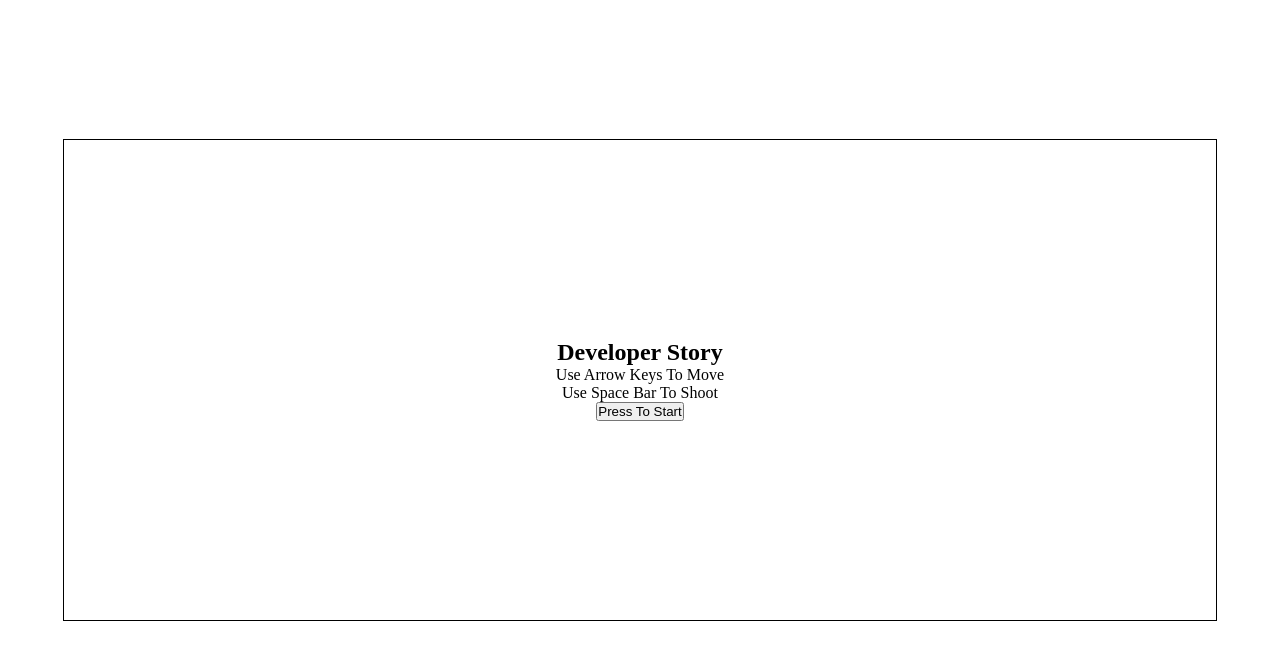
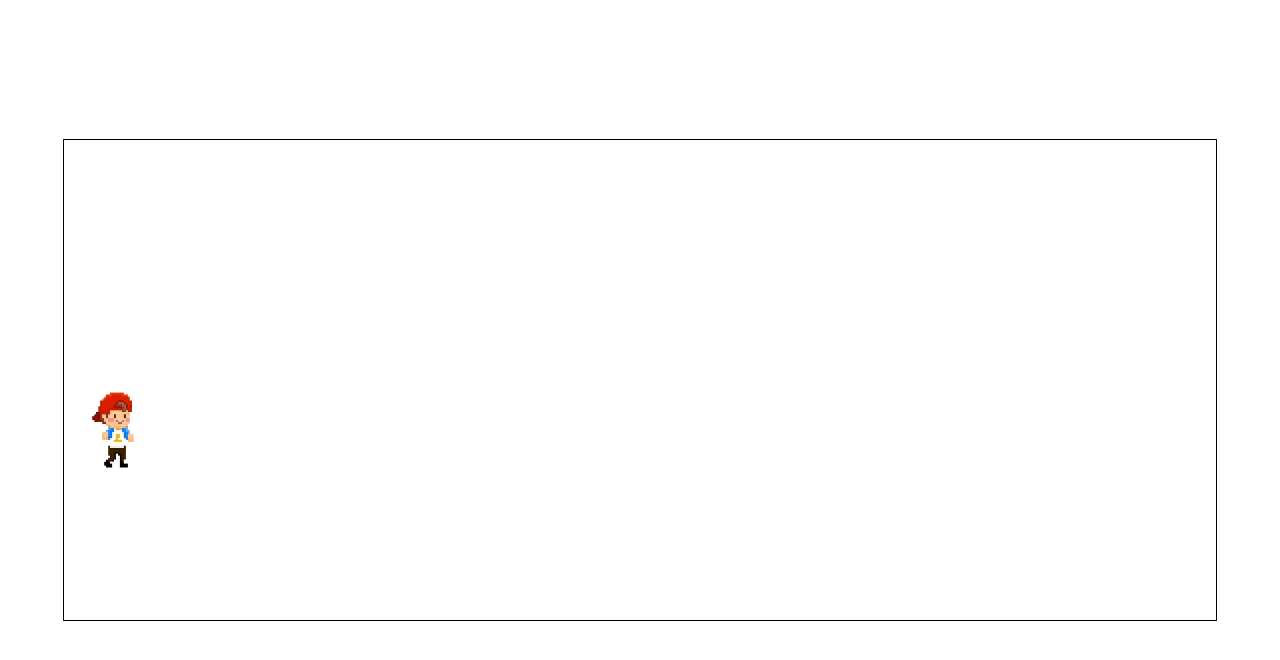
Before and after one commit to ssilviu7/Developer-Story-P, a plain HTML site: page index.html in a window 1280 px wide. Both pictures are taken after a click on the button "Press To Start". Drawn offline with Linux system fonts and the light colour scheme.

Commit message:
Screens/player element done, movement started

```diff
--- a/JS/game.js
+++ b/JS/game.js
@@ -1,9 +1,9 @@
 class Game {
   constructor() {
-    this.startScreen = document.querySelector("startScreen");
-    this.gameScreen = document.querySelector("gameScreen");
-    this.loseScreen = document.querySelector("loseScreen");
-    this.winScreen = document.querySelector("winScreen");
+    this.startScreen = document.querySelector(".startScreen");
+    this.gameScreen = document.querySelector(".gameScreen");
+    this.loseScreen = document.querySelector(".loseScreen");
+    this.winScreen = document.querySelector(".winScreen");
     this.player = null;
   }
 
--- a/JS/index.js
+++ b/JS/index.js
@@ -6,7 +6,13 @@ const startBtn = document.querySelector(".startBtn");
 
 let game;
 
-startBtn.addEventListener("click", () => {
-  game = new Game();
-  game.startGame()
+window.addEventListener("load", () => {
+  startBtn.addEventListener("click", () => {
+    game = new Game();
+    game.startGame();
+  });
+
+  document.addEventListener("keydown", (e) => {
+    console.log(e.key);
+  });
 });
--- a/JS/player.js
+++ b/JS/player.js
@@ -1,18 +1,28 @@
 class Player {
-    constructor() {
-        this.gameScreen = document.querySelector(".gameScreen")
-        this.element = document.createElement("div")
-        this.x = 0
-        this.y = 50
-        this.width = 60
-        this.height = 60
-        this.studentimg = "../images/student.png"
+  constructor() {
+    this.gameScreen = document.querySelector(".gameScreen");
+    this.element = document.createElement("div");
+    this.x = 0;
+    this.y = 50;
+    this.width = 100;
+    this.height = 100;
+    this.studentimg = "../images/student3.png";
 
-        this.element.style.position = "absolute"
-        this.element.style.width = `${this.width}px`
-        this.element.style.height = `${this.height}px`
-        this.element.style.top = `${this.y}%`
-        this.element.style.left = `${this.x}%`
-        this.element.style.backgroundImage = `url(${this.studentimg})`
-    }
+    this.element.style.position = "absolute";
+    this.element.style.width = `${this.width}px`;
+    this.element.style.height = `${this.height}px`;
+    this.element.style.top = `${this.y}%`;
+    this.element.style.left = `${this.x}%`;
+    this.element.style.backgroundImage = `url(${this.studentimg})`;
+
+    this.element.style.backgroundPosition = "center";
+    this.element.style.backgroundSize = "cover";
+
+    this.gameScreen.appendChild(this.element);
+  }
+
+  move() {
+    this.element.style.top = `${this.y}%`;
+    this.element.style.left = `${this.x}%`;
+  }
 }
--- a/style.css
+++ b/style.css
@@ -9,6 +9,7 @@
   display: flex;
   position: relative;
   border: 1px solid black;
+  position: relative;
 }
 
  .loseScreen,
```
Also changed, not shown: images/student3.png (added), images/studentimg2.png (added).
